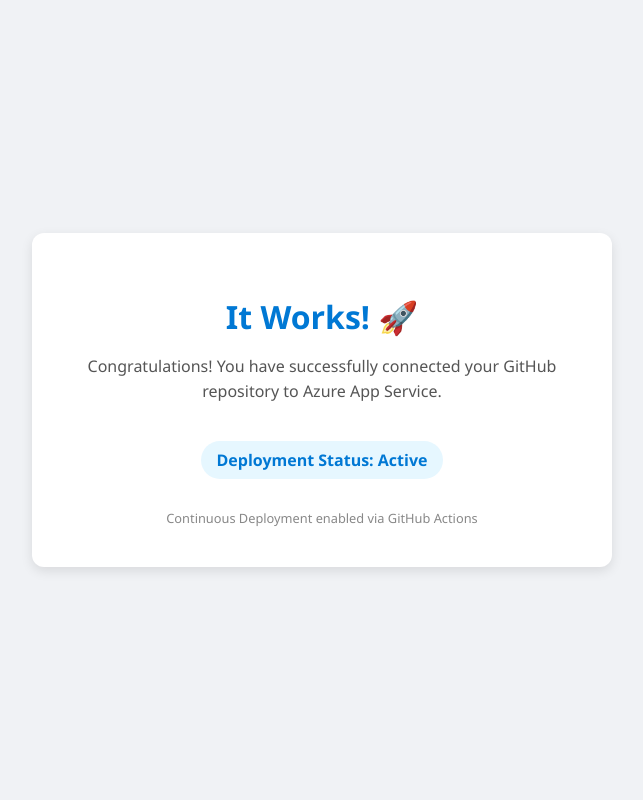
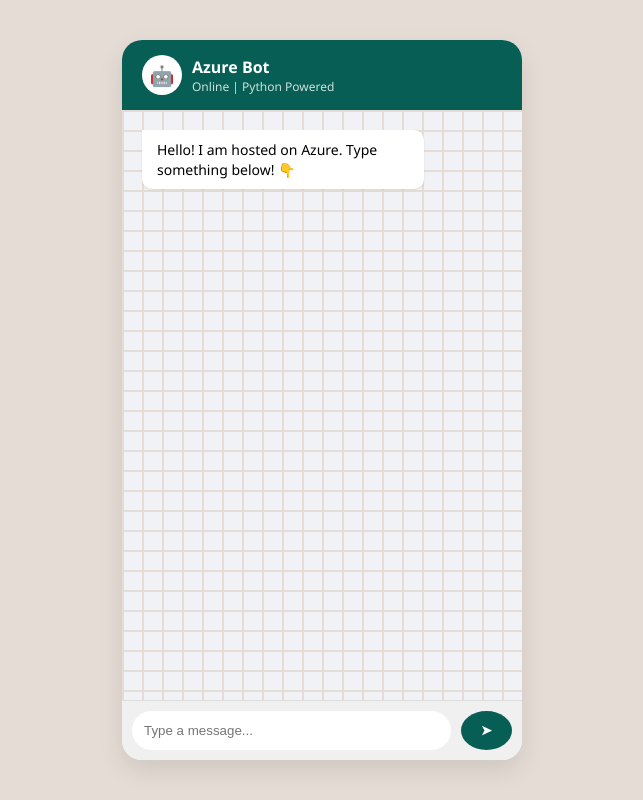
Before and after one commit to Kshitij-AI/try-az-app-service, a plain HTML site: page index.html in a window 1280 px wide. Shown: the whole page, without its empty margins (318-961 px from the left). Drawn offline with Linux system fonts and the light colour scheme.

Commit message:
upd-index.html

```diff
--- a/index.html
+++ b/index.html
@@ -3,63 +3,187 @@
 <head>
     <meta charset="UTF-8">
     <meta name="viewport" content="width=device-width, initial-scale=1.0">
-    <title>Deployed on Azure</title>
+    <title>Azure Chatbot</title>
     <style>
+        /* 1. RESET & LAYOUT */
         body {
+            margin: 0;
+            padding: 0;
             font-family: 'Segoe UI', Tahoma, Geneva, Verdana, sans-serif;
-            background-color: #f0f2f5;
+            background-color: #e5ddd5; /* Classic chat background color */
             display: flex;
             justify-content: center;
             align-items: center;
             height: 100vh;
+        }
+
+        /* 2. MAIN CHAT CONTAINER */
+        .chat-container {
+            width: 100%;
+            max-width: 400px; /* Mobile width */
+            height: 90vh;
+            background-color: white;
+            border-radius: 20px;
+            box-shadow: 0 10px 25px rgba(0,0,0,0.1);
+            display: flex;
+            flex-direction: column;
+            overflow: hidden;
+        }
+
+        /* 3. HEADER */
+        .chat-header {
+            background-color: #075e54; /* Dark Teal */
+            color: white;
+            padding: 15px 20px;
+            display: flex;
+            align-items: center;
+        }
+        .bot-avatar {
+            width: 40px;
+            height: 40px;
+            background-color: white;
+            border-radius: 50%;
+            margin-right: 10px;
+            display: flex;
+            align-items: center;
+            justify-content: center;
+            font-size: 20px;
+        }
+        .header-info h2 {
             margin: 0;
+            font-size: 16px;
         }
-        .container {
+        .header-info p {
+            margin: 0;
+            font-size: 12px;
+            opacity: 0.8;
+        }
+
+        /* 4. MESSAGES AREA */
+        .chat-messages {
+            flex: 1; /* Takes all available space */
+            padding: 20px;
+            background-image: linear-gradient(#e5ddd5 2px, transparent 2px), linear-gradient(90deg, #e5ddd5 2px, transparent 2px);
+            background-size: 20px 20px;
+            background-color: #f0f2f5;
+            overflow-y: auto; /* Allows scrolling */
+            display: flex;
+            flex-direction: column;
+            gap: 10px;
+        }
+
+        /* BUBBLE STYLES */
+        .message {
+            max-width: 70%;
+            padding: 10px 15px;
+            border-radius: 10px;
+            font-size: 14px;
+            line-height: 1.4;
+            position: relative;
+        }
+        .message.bot {
+            align-self: flex-start;
             background-color: white;
-            padding: 40px;
-            border-radius: 12px;
-            box-shadow: 0 4px 12px rgba(0,0,0,0.1);
-            text-align: center;
-            max-width: 500px;
+            border-top-left-radius: 0;
+            box-shadow: 0 1px 2px rgba(0,0,0,0.1);
         }
-        h1 {
-            color: #0078D4; /* Microsoft Azure Blue */
-            margin-bottom: 10px;
+        .message.user {
+            align-self: flex-end;
+            background-color: #dcf8c6; /* Light Green */
+            border-top-right-radius: 0;
+            box-shadow: 0 1px 2px rgba(0,0,0,0.1);
         }
-        p {
-            color: #555;
-            line-height: 1.6;
+
+        /* 5. INPUT AREA */
+        .chat-input-area {
+            padding: 10px;
+            background-color: #f0f0f0;
+            display: flex;
+            align-items: center;
+            border-top: 1px solid #ddd;
         }
-        .status {
-            display: inline-block;
-            background-color: #e6f7ff;
-            color: #0078D4;
-            padding: 8px 16px;
+        input[type="text"] {
+            flex: 1;
+            padding: 12px;
+            border: none;
             border-radius: 20px;
+            margin-right: 10px;
+            outline: none;
+        }
+        button {
+            background-color: #075e54;
+            color: white;
+            border: none;
+            padding: 12px 20px;
+            border-radius: 50%;
+            cursor: pointer;
             font-weight: bold;
-            margin-top: 20px;
+            transition: background 0.2s;
         }
-        .footer {
-            margin-top: 30px;
-            font-size: 0.8em;
-            color: #888;
+        button:hover {
+            background-color: #054c44;
         }
+
     </style>
 </head>
 <body>
 
-    <div class="container">
-        <h1>It Works! 🚀</h1>
-        <p>Congratulations! You have successfully connected your GitHub repository to Azure App Service.</p>
-
-        <div class="status">
-            Deployment Status: Active
+    <div class="chat-container">
+        <div class="chat-header">
+            <div class="bot-avatar">🤖</div>
+            <div class="header-info">
+                <h2>Azure Bot</h2>
+                <p>Online | Python Powered</p>
+            </div>
         </div>
 
-        <div class="footer">
-            Continuous Deployment enabled via GitHub Actions
+        <div class="chat-messages" id="message-box">
+            <div class="message bot">Hello! I am hosted on Azure. Type something below! 👇</div>
+        </div>
+
+        <div class="chat-input-area">
+            <input type="text" id="user-input" placeholder="Type a message...">
+            <button onclick="sendMessage()">➤</button>
         </div>
     </div>
 
+    <script>
+        function sendMessage() {
+            var inputField = document.getElementById("user-input");
+            var messageBox = document.getElementById("message-box");
+            var text = inputField.value;
+
+            if (text.trim() === "") return; // Don't send empty messages
+
+            // 1. Add User Message
+            var userBubble = document.createElement("div");
+            userBubble.classList.add("message", "user");
+            userBubble.innerText = text;
+            messageBox.appendChild(userBubble);
+
+            // Clear input
+            inputField.value = "";
+
+            // Auto-scroll to bottom
+            messageBox.scrollTop = messageBox.scrollHeight;
+
+            // 2. Simulate Bot Reply (Fake AI for now)
+            setTimeout(function() {
+                var botBubble = document.createElement("div");
+                botBubble.classList.add("message", "bot");
+                botBubble.innerText = "I received: " + text; // Simple echo
+                messageBox.appendChild(botBubble);
+                messageBox.scrollTop = messageBox.scrollHeight;
+            }, 800);
+        }
+
+        // Allow pressing "Enter" key to send
+        document.getElementById("user-input").addEventListener("keypress", function(event) {
+            if (event.key === "Enter") {
+                sendMessage();
+            }
+        });
+    </script>
+
 </body>
 </html>
```
